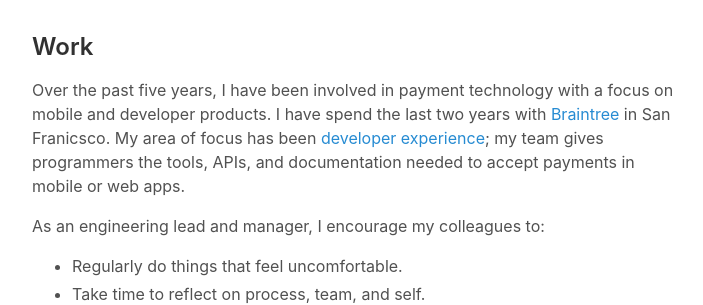
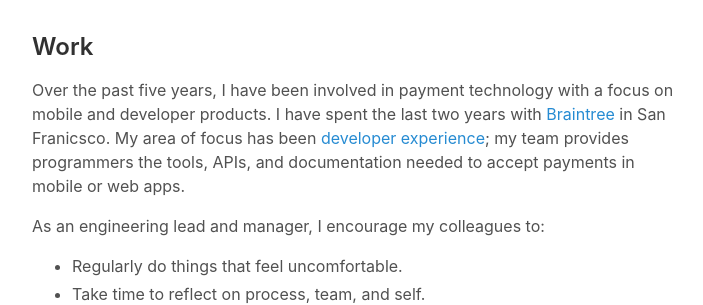
Before and after one commit to burnto/brentfitzgerald.com, a Jekyll site: the page built from about.md, in a window 1280 px wide. Shown: the part 185-490 px from the top of the page, without its empty margins (280-983 px from the left). Built offline with Jekyll 4.4.1, drawn with Linux system fonts in a browser that asks for light colours.

Commit message:
fix minor typo and change a word

```diff
--- a/about.md
+++ b/about.md
@@ -7,7 +7,7 @@ I am a programmer and technical product designer based in Oakland, CA.
 
 ## Work
 
-Over the past five years, I have been involved in payment technology with a focus on mobile and developer products. I have spend the last two years with [Braintree](https://braintreepayments.com) in San Franicsco. My area of focus has been [developer experience](https://developers.braintreepayments.com/); my team gives programmers the tools, APIs, and documentation needed to accept payments in mobile or web apps.
+Over the past five years, I have been involved in payment technology with a focus on mobile and developer products. I have spent the last two years with [Braintree](https://braintreepayments.com) in San Franicsco. My area of focus has been [developer experience](https://developers.braintreepayments.com/); my team provides programmers the tools, APIs, and documentation needed to accept payments in mobile or web apps.
 
 As an engineering lead and manager, I encourage my colleagues to:
 
```
